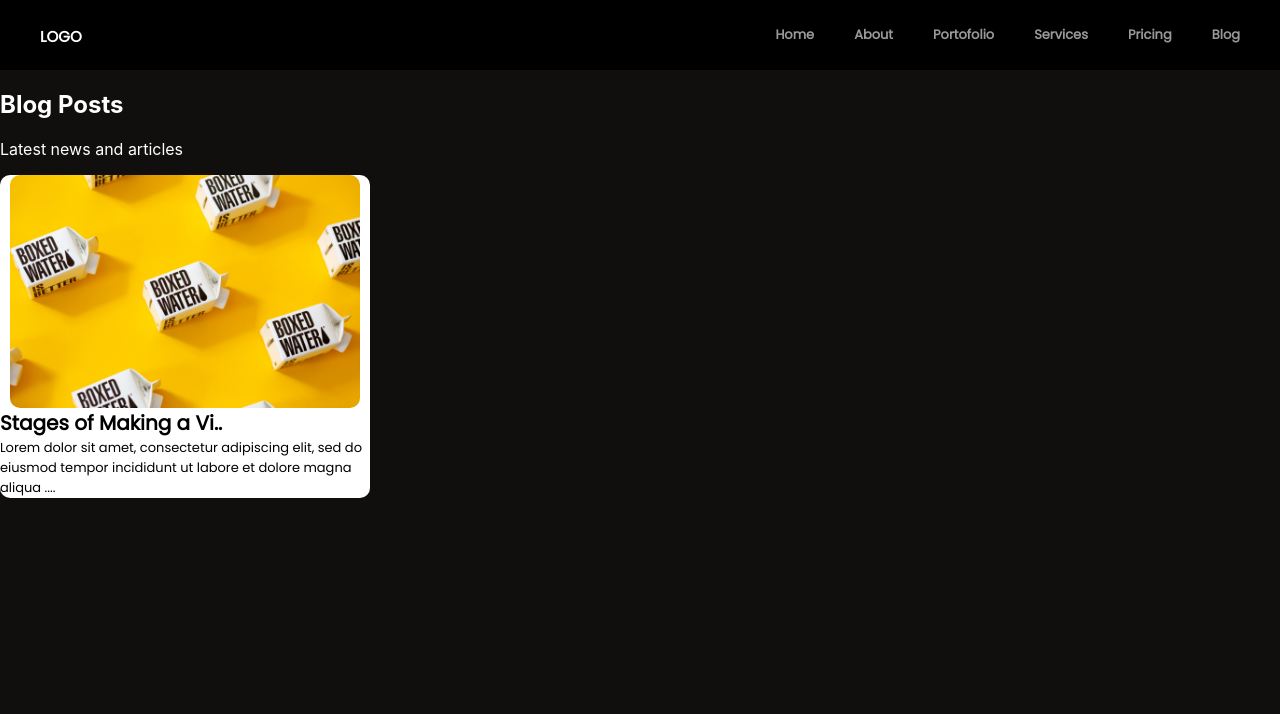
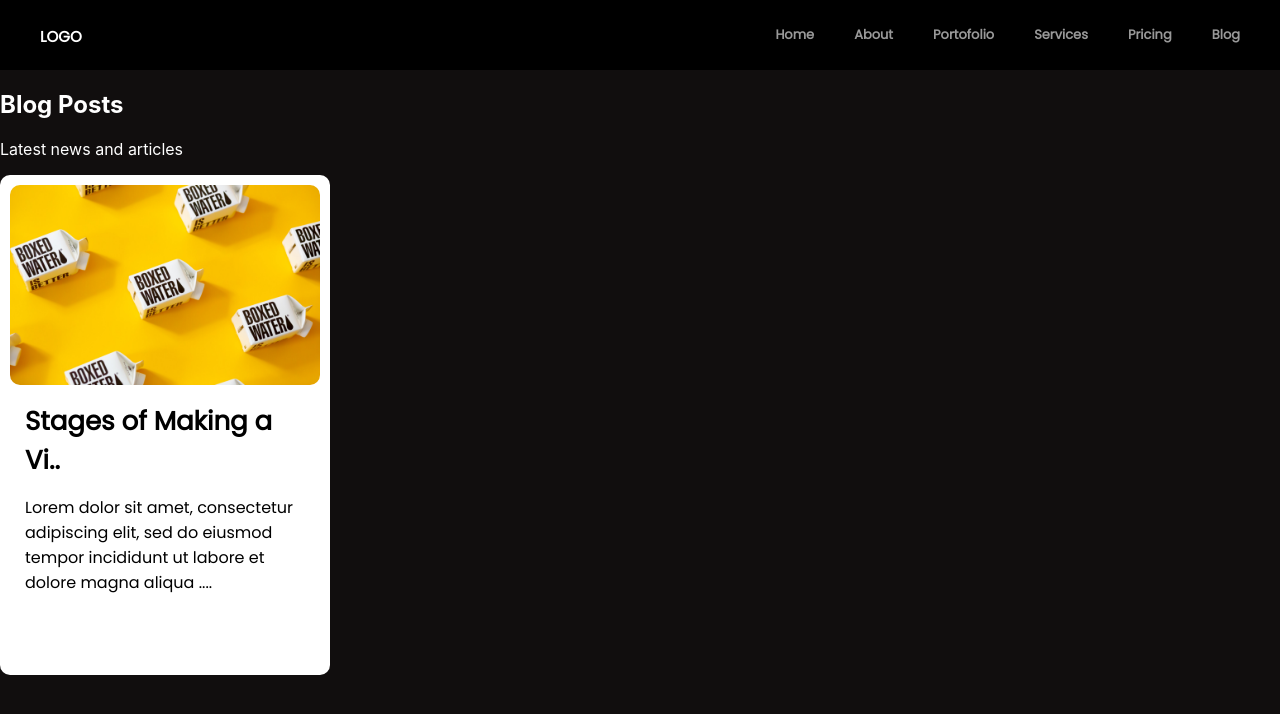
Before and after one commit to dikyriz/landing-page1, a React (Create React App) app: page /blog in a window 1280 px wide. Shown: the top 714 px of the page. Built offline with nearby package versions, Linux system fonts and the light colour scheme.

Commit message:
update style

```diff
--- a/src/App.css
+++ b/src/App.css
@@ -479,8 +479,8 @@
 }
 
 .card-1-blog {
-  max-width: 370px;
-  max-height: 500px;
+  width: 330px;
+  height: 500px;
   background-color: #fff;
   color: #000;
   border-radius: 10px;
@@ -488,10 +488,24 @@
 }
 
 .img-blog {
-  max-width: 350px;
-  max-height: 350px;
+  min-width: 310px;
+  max-height: 200px;
   border-radius: 10px;
-  display: block;
-  margin-left: auto;
-  margin-right: auto;
+  margin: 10px 10px 0 10px;
 }
+
+.card-title-blog {
+  font-size: 26px;
+  font-weight: bolder;
+  margin: 0 15px 0 15px;
+}
+
+.card-description-blog {
+  font-size: 16px;
+  font-weight: lighter;
+  margin: 15px 15px 0 15px;
+}
+
+.container-blog {
+  margin: 10px;
+}
--- a/src/pages/Blog.js
+++ b/src/pages/Blog.js
@@ -11,8 +11,8 @@
                 <div className="card-1-blog">
                     <img src={CardOneBlog} alt="card-1-blog" className="img-blog"/>
                     <div className="container-blog">
-                    <h4 className="card-title">Stages of Making a Vi..</h4>
-                    <p className="card-description">Lorem dolor sit amet, consectetur
+                    <h4 className="card-title-blog">Stages of Making a Vi..</h4>
+                    <p className="card-description-blog">Lorem dolor sit amet, consectetur
                     adipiscing elit, sed do eiusmod tempor
                     incididunt ut labore et dolore magna
                     aliqua ....
```
